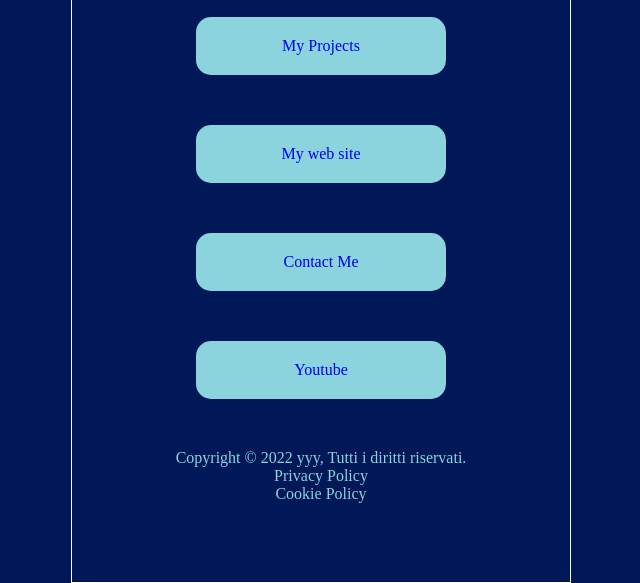
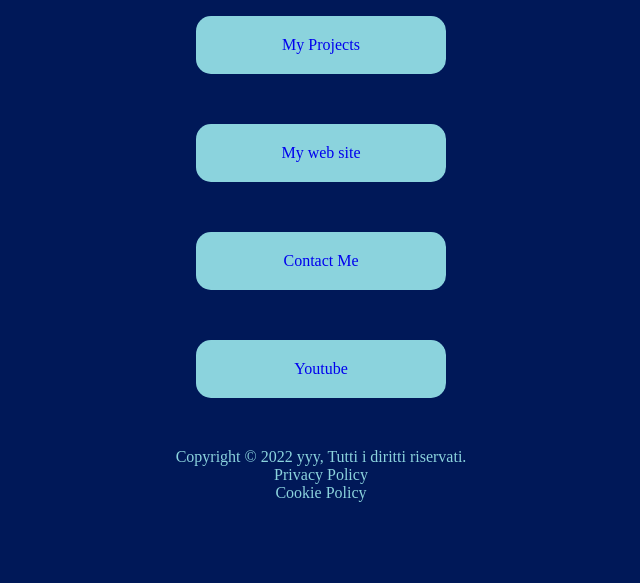
Before and after one commit to heloisa-simoes/linktree, a plain HTML site: page index.html in a window 1280 px wide. Shown: the part 217-800 px from the top of the page, without its empty margins (319-959 px from the left). Drawn offline with Linux system fonts and the light colour scheme.

Commit message:
tirei a borda

```diff
--- a/style.css
+++ b/style.css
@@ -11,7 +11,6 @@ body {
     font-family: 'Times New Roman', Times, serif;
     height: 800px;
     width: 500px;
-    border: 1px solid rgb(255, 255, 255);
     margin: 0 auto;
 }
 
```
